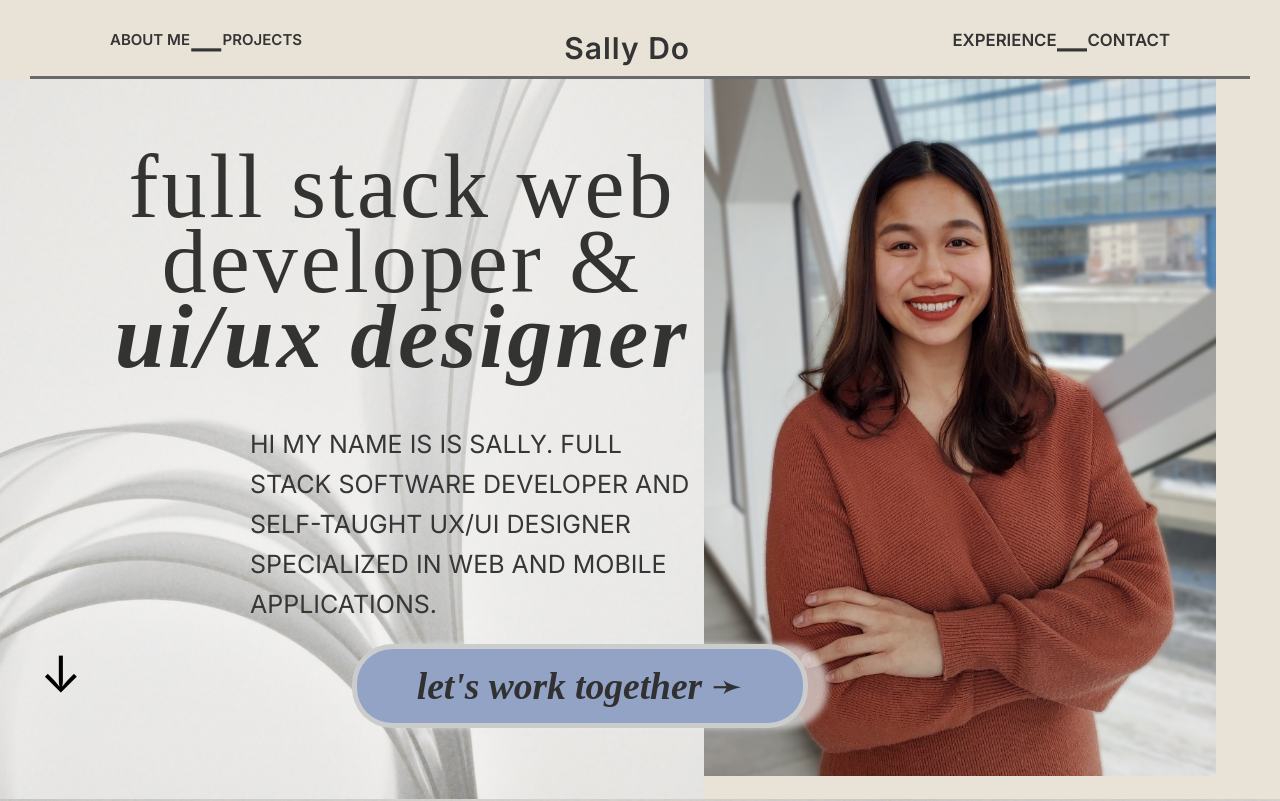
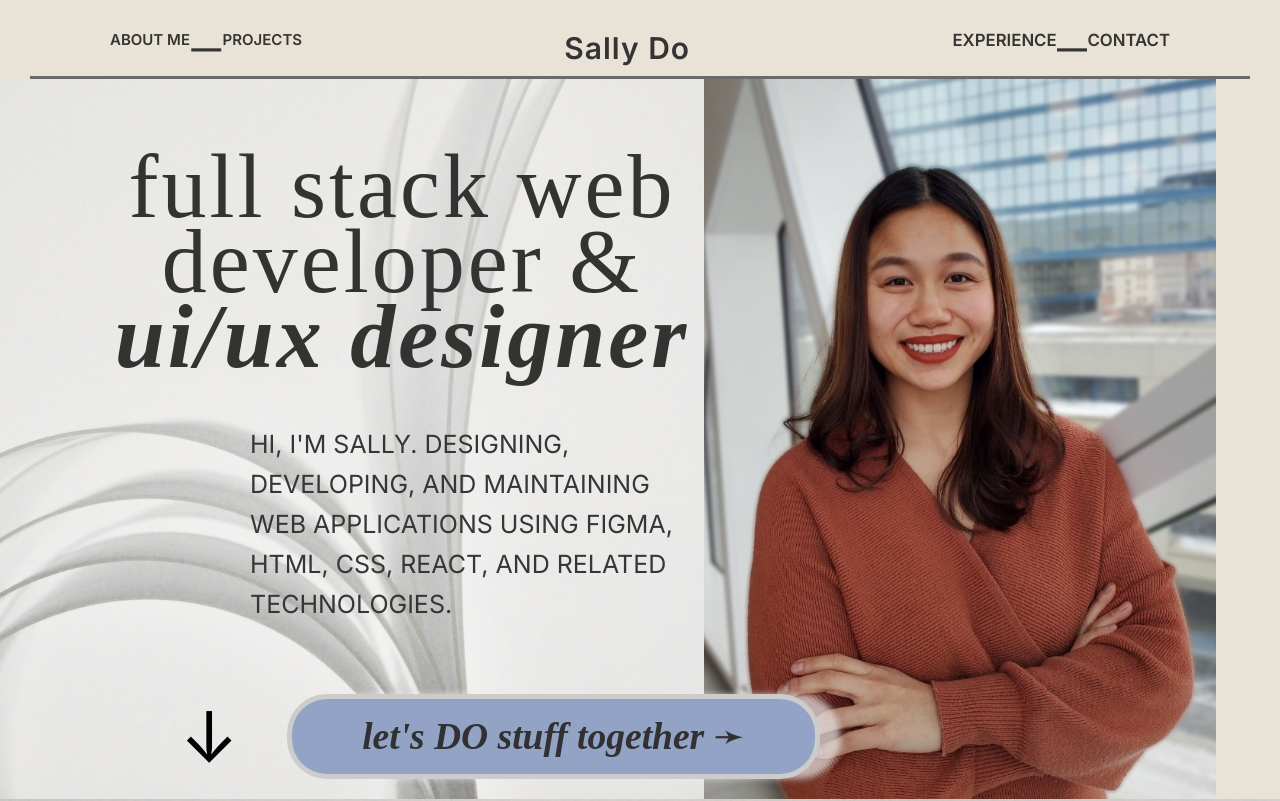
Before and after one commit to sallydough/sally-do-portfolio, a React (Vite) app: page / in a window 1280 px wide. Shown: the top 801 px of the page. Built offline with nearby package versions, Linux system fonts and the light colour scheme; a web font is replaced by a local one.

Commit message:
edit alignments

```diff
--- a/src/components/About/About.jsx
+++ b/src/components/About/About.jsx
@@ -11,14 +11,14 @@ const About = () => {
           </div>
           <div className="about-paragraph">
             <p>
-              HI MY NAME IS IS SALLY. FULL STACK SOFTWARE DEVELOPER AND SELF-TAUGHT UX/UI DESIGNER SPECIALIZED IN WEB AND MOBILE APPLICATIONS.
+              HI, I'M SALLY. DESIGNING, DEVELOPING, AND MAINTAINING WEB APPLICATIONS USING FIGMA, HTML, CSS, REACT, AND RELATED TECHNOLOGIES.
               </p>
           </div>
 
           <div className="arrow-connect-button">
             <div className="about-arrow">↓</div>
             <div className="connect-button">
-              <h1>let's work together ➛</h1>
+              <h1>let's DO stuff together ➛</h1>
             </div>
           </div>
 
--- a/src/components/About/about.css
+++ b/src/components/About/about.css
@@ -6,7 +6,6 @@
 #about {
   display: flex;
   flex-direction: row;
-  gap: 0rem;
   height: 90vh;
 }
 
@@ -63,12 +62,13 @@ margin-block-end: 0em;
   flex-direction: row;
   justify-content: space-between;
   margin: 40px;
-  margin-top: 20px;
-  width: 60vw;
+  margin-left: 180px;
+  margin-top: 70px;
+  width: 50vw;
 }
 
 .about-arrow {
-  font-size: 50px;
+  font-size: 70px;
   color: black;
 }
 
@@ -80,8 +80,8 @@ margin-block-end: 0em;
   font-style: italic;
   font-size: 25px;
   padding: 15px;
-  padding-left: 60px;
-  padding-right: 60px;
+  padding-left: 70px;
+  padding-right: 70px;
   border: 5px solid rgba(206, 206, 206, 0.97);
   box-shadow: 20px 0px 6px 0px rgba(238, 238, 238, 0.68);
 }
@@ -96,7 +96,7 @@ margin-block-end: 0em;
 
 .about-picture {
   background-image: url("./sally-do-profile.jpg");
-  background-size: 43rem;
+  background-size: 47rem;
   background-position: center top;;
   background-repeat: no-repeat;
   height: 120vh;
```
